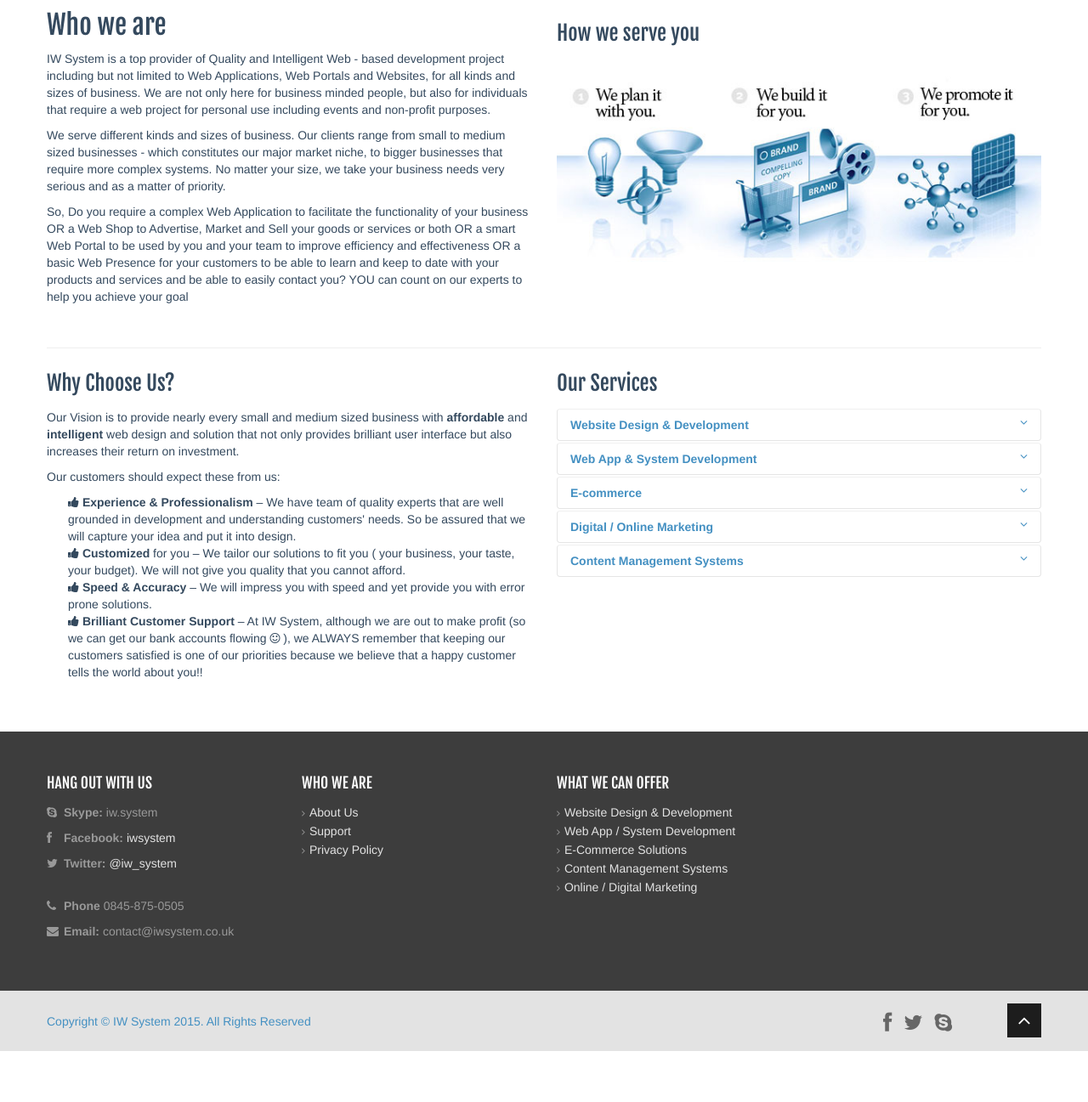
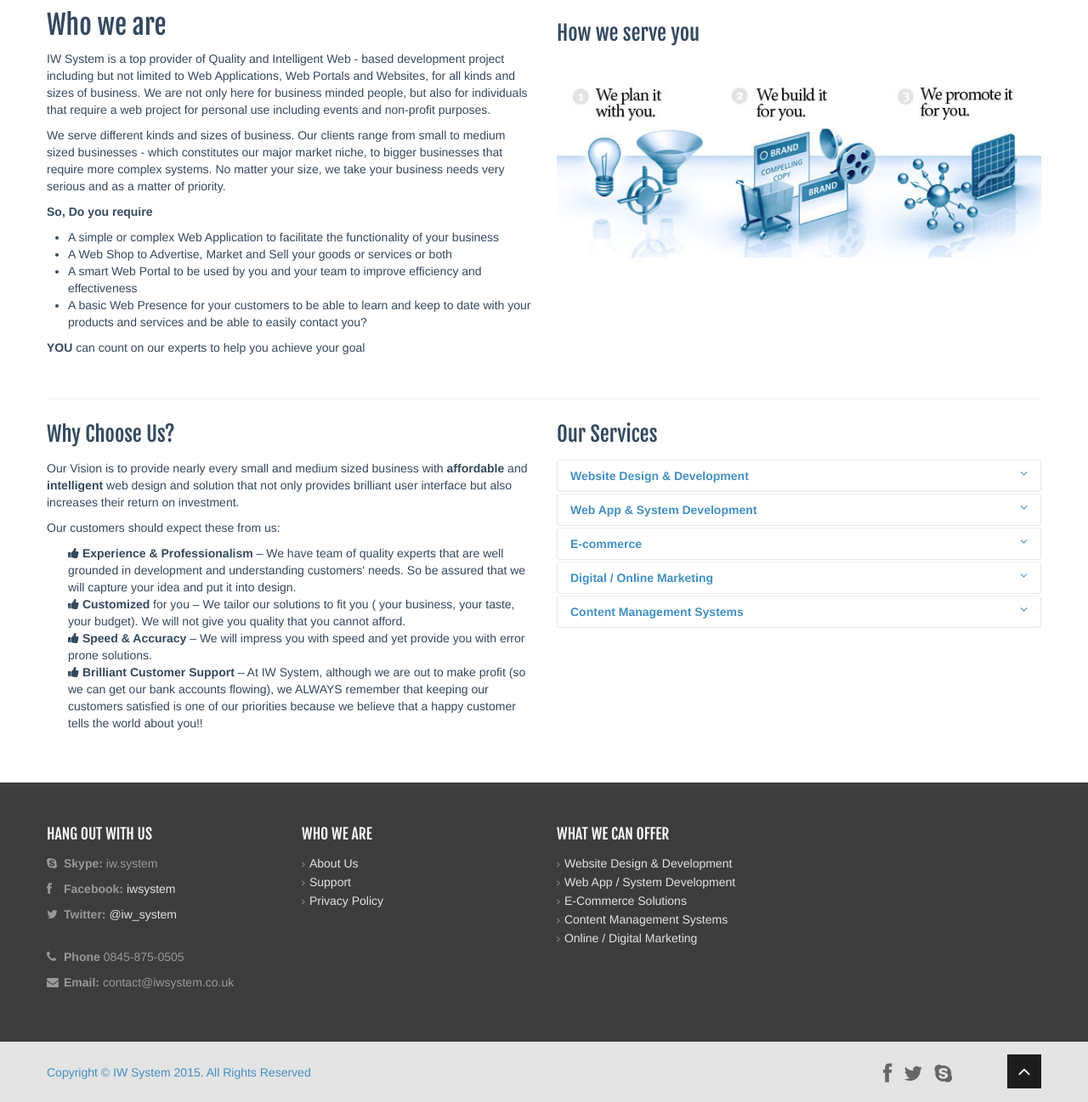
Before and after one commit to iwsystem/iwsys, a PHP site: page /about-us.php in a window 1280 px wide. Shown: the part 241-1538 px from the top of the page at 85% size. Before the commit the page ends 1478 px from the top, so only its background shows below. Run offline with PHP 8.4, Linux system fonts and the light colour scheme.

Commit message:
Content update to the about-us file

```diff
--- a/about-us.php
+++ b/about-us.php
@@ -41,7 +41,16 @@
                 <h2>Who we are</h2>
                 <p>IW System is a top provider of Quality and Intelligent Web - based development project including but not limited to Web Applications, Web Portals and Websites, for all kinds and sizes of business. We are not only here for business minded people, but also for individuals that require a web project for personal use including events and non-profit purposes.</p>
                 <p>We serve different kinds and sizes of business. Our clients range from small to medium sized businesses -  which constitutes our major market niche, to bigger businesses that require more complex systems. No matter your size, we take your business needs very serious and as a matter of priority.</p>
-                <p>So, Do you require a complex Web Application to facilitate the functionality of your business OR a Web Shop to Advertise, Market and Sell your goods or services or both OR a smart Web Portal to be used by you and your team to improve efficiency and effectiveness OR a basic Web Presence for your customers to be able to learn and keep to date with your products and services and be able to easily contact you? YOU can count on our experts to help you achieve your goal </p>
+                <p>
+                    <b>So, Do you require</b>
+                    <ul>
+                        <li>A simple or complex Web Application to facilitate the functionality of your business</li>
+                        <li>A Web Shop to Advertise, Market and Sell your goods or services or both</li>
+                        <li>A smart Web Portal to be used by you and your team to improve efficiency and effectiveness</li>
+                        <li>A basic Web Presence for your customers to be able to learn and keep to date with your products and services and be able to easily contact you?</li>
+                    </ul>
+                 <b>YOU</b> can count on our experts to help you achieve your goal
+                </p>
             </div>
             <div class="span6"><br>
                 <h3>How we serve you</h3>
@@ -61,7 +70,7 @@
                     <li><i class='icon-thumbs-up'></i> <b>Experience & Professionalism</b> – We have team of quality experts that are well grounded in development and understanding customers' needs. So be assured that we will capture your idea and put it into design.</li>
                     <li><i class='icon-thumbs-up'></i> <b>Customized</b> for you – We tailor our solutions to fit you ( your business, your taste, your budget). We will not give you quality that you cannot afford.</li>
                     <li><i class='icon-thumbs-up'></i> <b>Speed & Accuracy</b> – We will impress you with speed and yet provide you with error prone solutions. </li>
-                    <li><i class='icon-thumbs-up'></i> <b>Brilliant Customer Support</b> – At IW System, although we are out to make profit (so we can get our bank accounts flowing <i class='icon-smile'></i> ), we ALWAYS remember that keeping our customers satisfied is one of our priorities because we believe that a happy customer tells the world about you!!</li>
+                    <li><i class='icon-thumbs-up'></i> <b>Brilliant Customer Support</b> – At IW System, although we are out to make profit (so we can get our bank accounts flowing), we ALWAYS remember that keeping our customers satisfied is one of our priorities because we believe that a happy customer tells the world about you!!</li>
                 </ul>
             </div>
             <div class="span6">
```
